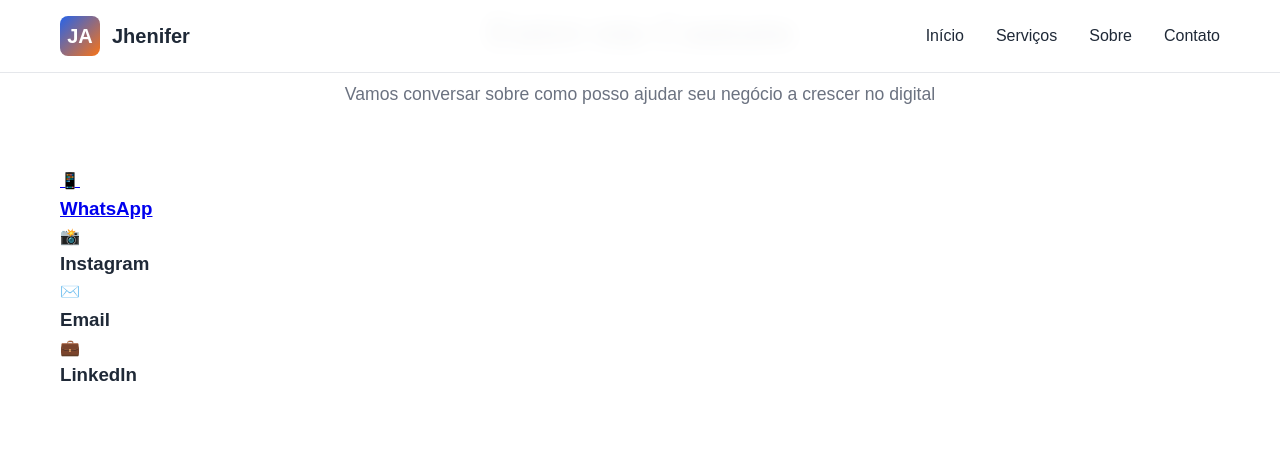
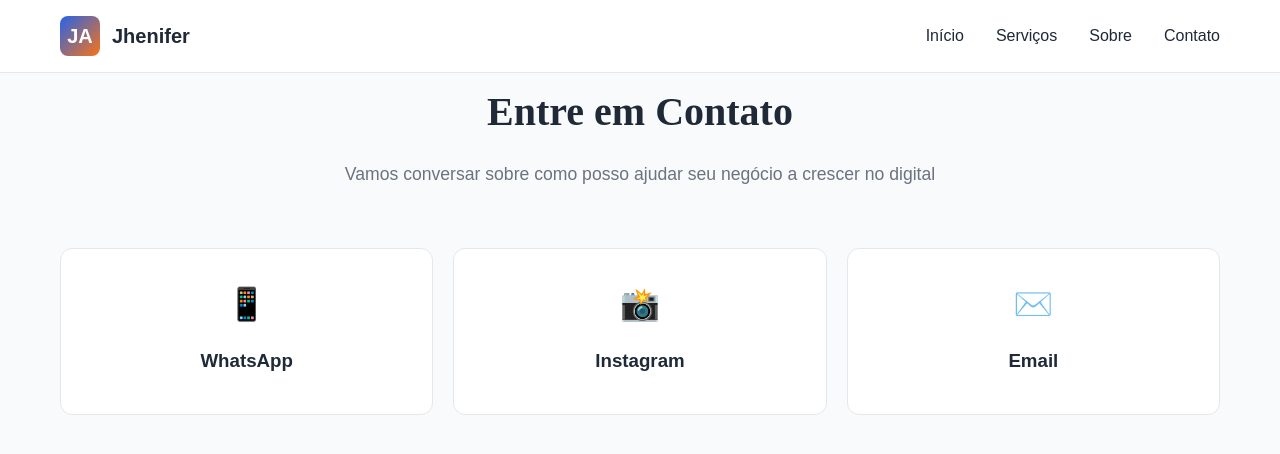
Before and after one commit to RaphaelAugustoSantAna/jhenifer_portfolio, a React (Vite) app: page /contato in a window 1280 px wide. Shown: the top 454 px of the page. Built offline with nearby package versions, Linux system fonts and the light colour scheme.

Commit message:
feat: add contact section

```diff
--- a/src/components/Contact/Contact.css
+++ b/src/components/Contact/Contact.css
@@ -0,0 +1,53 @@
+.contact {
+  padding: 80px 0;
+  background: #f9fafb;
+}
+
+.contact-grid {
+  display: grid;
+  grid-template-columns: 1fr;
+  gap: 20px;
+  margin-top: 40px;
+}
+
+.contact a {
+  text-decoration: none;
+  color: inherit;
+}
+
+@media (min-width: 768px) {
+  .contact-grid {
+    grid-template-columns: repeat(2, 1fr);
+  }
+}
+
+@media (min-width: 1024px) {
+  .contact-grid {
+    grid-template-columns: repeat(3, 1fr);
+  }
+}
+
+.contact-card {
+  background: white;
+  padding: 30px;
+  border-radius: 12px;
+  border: 1px solid #e5e7eb;
+  text-align: center;
+  transition: all 0.3s;
+}
+
+.contact-card:hover {
+  border-color: #f97316;
+  box-shadow: 0 10px 30px rgba(249, 115, 22, 0.1);
+}
+
+.contact-icon {
+  font-size: 2rem;
+  margin-bottom: 1rem;
+}
+
+.contact-card h3 {
+  font-weight: 600;
+  margin-bottom: 0.5rem;
+  color: #1f2937;
+}
--- a/src/components/Contact/index.jsx
+++ b/src/components/Contact/index.jsx
@@ -18,22 +18,20 @@ function Contact() {
               <h3>WhatsApp</h3>
             </div>
           </a>
+
+          <a href="https://www.instagram.com/jheniferalbuquerquesant?stkn=enFyeHVjOWxyd2tu">
             <div className="contact-card">
               <div className="contact-icon">📸</div>
               <h3>Instagram</h3>
-            <a href="https://instagram.com"></a>
             </div>
+          </a>
+
+          <a href="mailto:jheniferalbuquerquevoz@gmail.com">
             <div className="contact-card">
               <div className="contact-icon">✉️</div>
               <h3>Email</h3>
             </div>
-          <div className="contact-card">
-            <div className="contact-icon">💼</div>
-            <h3>LinkedIn</h3>
-            <p>
-              <a href="https://linkedin.com"></a>
-            </p>
-          </div>
+          </a>
         </div>
       </div>
     </section>
@@ -41,39 +39,3 @@ function Contact() {
 }
 
 export default Contact;
-
-// <!-- Contact Section -->
-//     <section className="contact" id="contact">
-//       <div className="container">
-//         <div className="section-title">
-//           <h2>Entre em Contato</h2>
-//           <p>
-//             Vamos conversar sobre como posso ajudar seu negócio a crescer no
-//             digital
-//           </p>
-//         </div>
-//         <div className="contact-grid">
-//           <a href="https://wa.me/5511960314542"
-//             style="text-decoration: none; color: inherit;">
-//             <div className="contact-card">
-//             <div className="contact-icon">📱</div>
-//             <h3>WhatsApp</h3>
-//           </div></a>
-//           <div className="contact-card">
-//             <div className="contact-icon">📸</div>
-//             <h3>Instagram</h3>
-//             <a href="https://instagram.com"></a>
-//           </div>
-//           <div className="contact-card">
-//             <div className="contact-icon">✉️</div>
-//             <h3>Email</h3>
-//             <!-- <p>jheniferalbuquerquevoz@gmail.com</p> -->
-//           </div>
-//           <div className="contact-card">
-//             <div className="contact-icon">💼</div>
-//             <h3>LinkedIn</h3>
-//             <p><a href="https://linkedin.com"></a></p>
-//           </div>
-//         </div>
-//       </div>
-//     </section>
```
Lines whose indentation alone changed are shown as unchanged.
